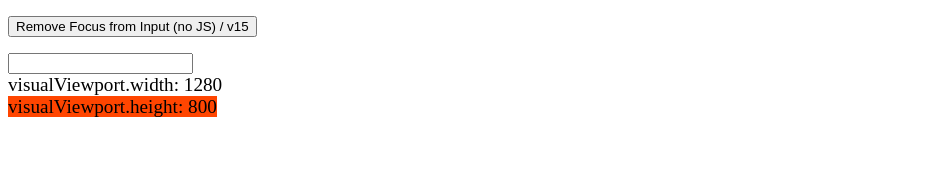
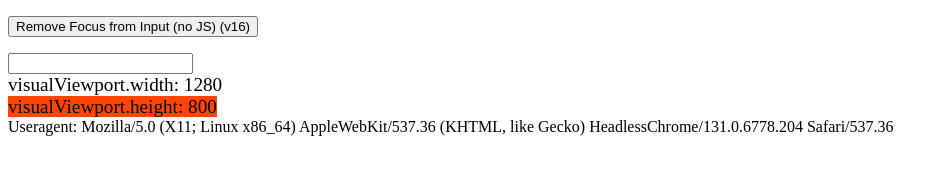
Before and after one commit to DSTester/PWAKeyboardNotOpening, a plain HTML site: page index.html in a window 1280 px wide. Shown: the whole page, without its empty margins (0-948 px from the left). Drawn offline with Linux system fonts and the light colour scheme.

Commit message:
Added useragent string

```diff
--- a/index.html
+++ b/index.html
@@ -13,7 +13,7 @@
 <div>
     <div>
         <p>
-            <button>Remove Focus from Input (no JS) / v15</button>
+            <button>Remove Focus from Input (no JS) (v16)</button>
         </p>
         <form>
             <input type="text">
@@ -22,6 +22,7 @@
     <div>
         <span style="font-size: larger" >visualViewport.width: <span id="width">Not available</span></span><br/>
         <span style="background-color: orangered; font-size: larger" >visualViewport.height: <span id="height">Not available</span></span><br/>
+        <span>Useragent: <span id="useragent">Not available</span></span><br/>
     </div>
 </div>
 <script>
@@ -31,6 +32,7 @@
             document.getElementById('height').innerHTML = window.visualViewport.height;
         }, 100);
     }
+    document.getElementById('useragent').innerHTML = window.navigator.userAgent;
 </script>
 </body>
 </html>
```
Also changed, not shown: manifest.json.
